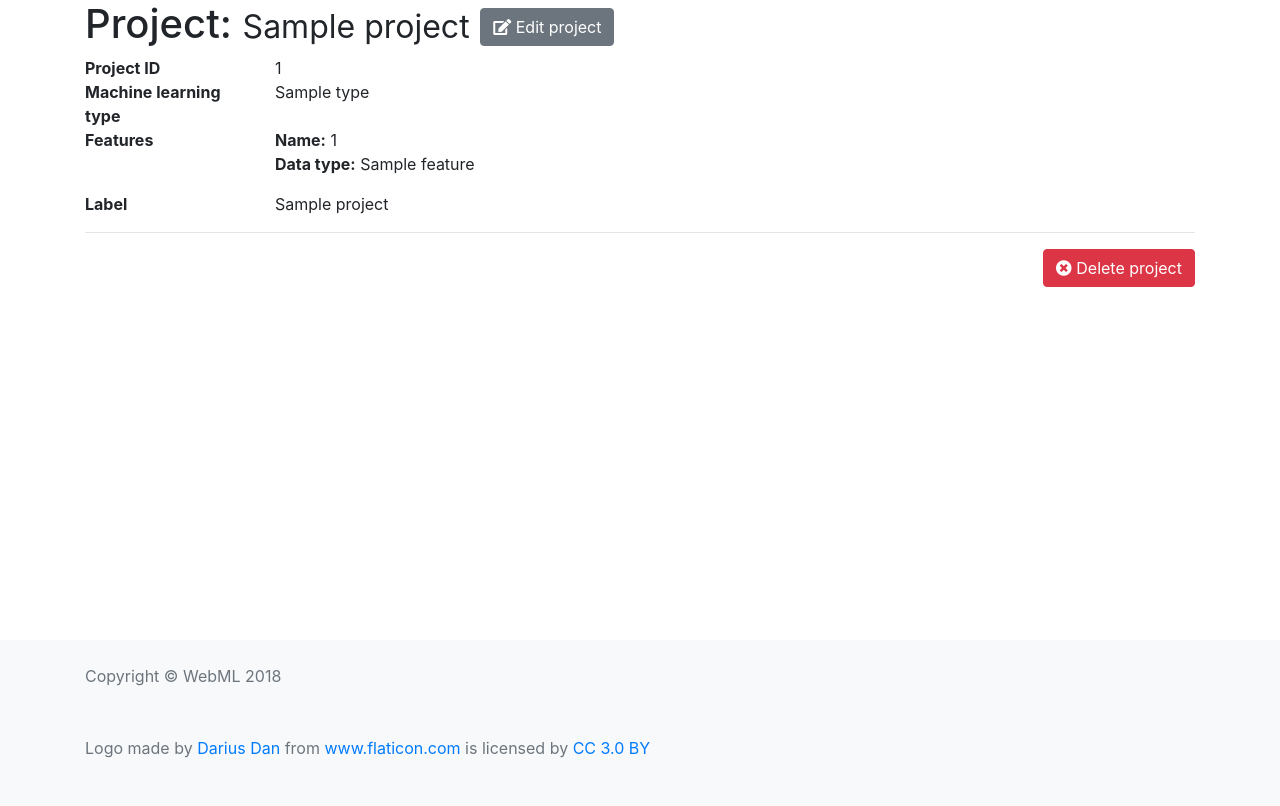
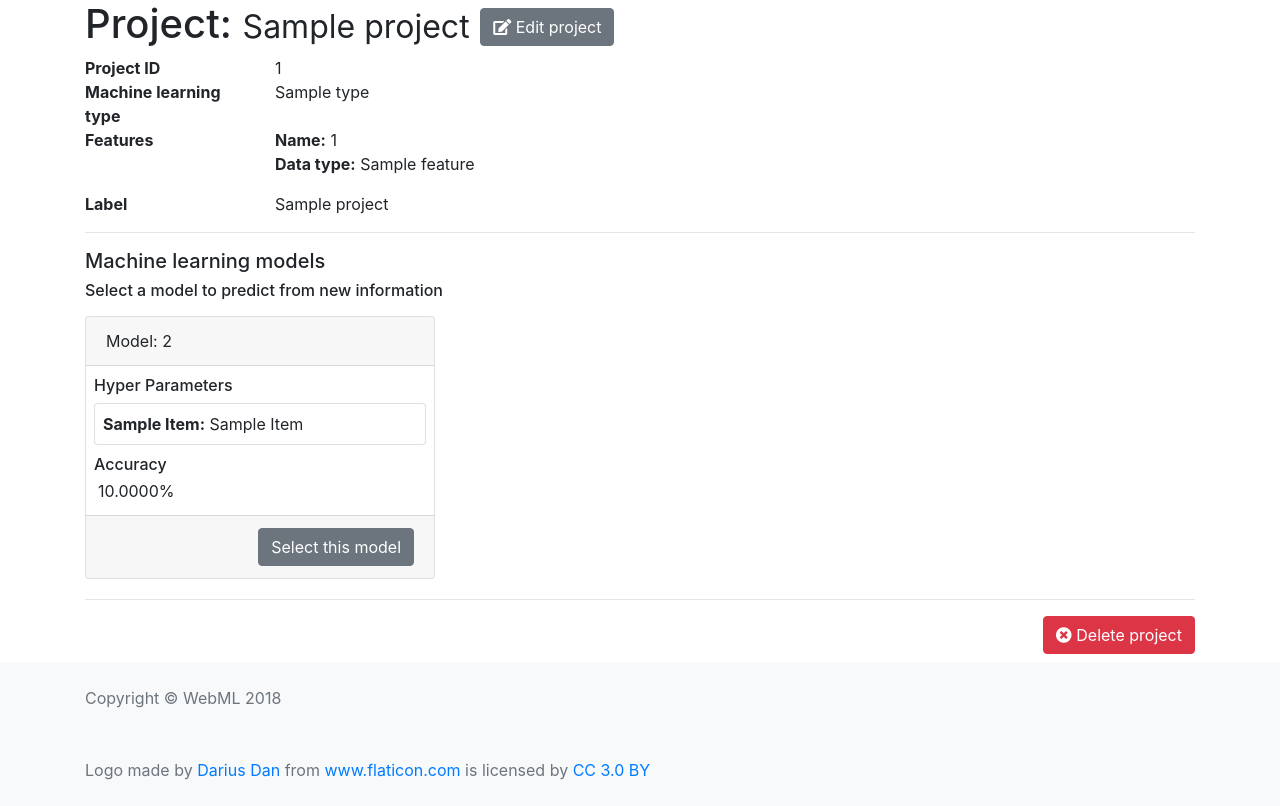
Before and after one commit to osanseviero/ProyectoIntegrador, a Flask app: template app/app/templates/project.html in a window 1280 px wide. Shown: the part 56-862 px from the top of the page. Before the commit the page ends 814 px from the top, so only its background shows below. Run offline with Flask 2, Linux system fonts and the light colour scheme; the template is opened without the code that fills it: most values are stand-ins (such as "Sample title", 1, 10 or a date in 2020); some libraries are stand-ins or nearby versions.

Commit message:
Model creation and selection on front-end

```diff
--- /dev/null
+++ b/app/app/templates/predict.html
@@ -0,0 +1,5 @@
+{% extends "base.html" %}
+{% block title %}Model prediction{% endblock %}
+{% block header %} {% include "header.html" %} {% endblock %}
+{% block content %}
+{% endblock %}
--- a/app/app/templates/project.html
+++ b/app/app/templates/project.html
@@ -41,6 +41,37 @@
                     <strong>Label</strong>
                 </div>
                 <div class="col-sm-10">{{project['label']}}</div>
+            </div>
+            <hr>
+            <!-- Trials -->
+            <h5>Machine learning models</h5>
+            <h6>Select a model to predict from new information</h6>
+            <div class="row">
+                {% for trial in project['trials'] %}
+                <div class="col-sm-12 col-md-4 mb-1 mt-2">
+                    <div class="card">
+                        <div class="card-header">
+                            Model: {{trial['id'] + 1}}
+                        </div>
+                        <div class="card-body p-md-2 p-sm-3">
+                            <h6 class="card-subtitle text-capitalize py-2">Hyper Parameters</h6>
+                            <ul class="list-group">
+                                {% for item in trial['hyperparameters'] %}
+                                <li class="list-group-item p-2 text-capitalize"><strong>{{item}}:</strong> {{trial['hyperparameters'][item]}}</li>
+                                {% endfor %}
+                            </ul>
+                            <h6 class="card-subtitle text-capitalize pt-3">Accuracy</h6>
+                            <p class="card-body p-1 m-0">{{'%0.4f' % (trial['metrics']['accuracy']*100) }}%</p>
+                        </div>
+                        <div class="card-footer text-right">
+                            <form action="" method="post">
+                                <input type="hidden" name="id" value="{{trial['id']}}">
+                                <button type="submit" class="btn btn-secondary">Select this model</button>
+                            </form>
+                        </div>
+                    </div>
+                </div>
+                {% endfor %}
             </div>
             <hr/>
             <div class="text-right">
--- a/app/app/templates/projects.html
+++ b/app/app/templates/projects.html
@@ -13,7 +13,7 @@
         {% endif %}
         <div class="row mt-3">
             {% for project in projects %}
-            <div class="col-sm-4">
+            <div class="col-sm-6 col-md-4">
                 <div class="card">
                     <div class="card-header">
                         <h5 class="card-title">{{project.name}}</h5>
```
Also changed, not shown: app/app/templates/create_project.html (+45 -2 lines).
